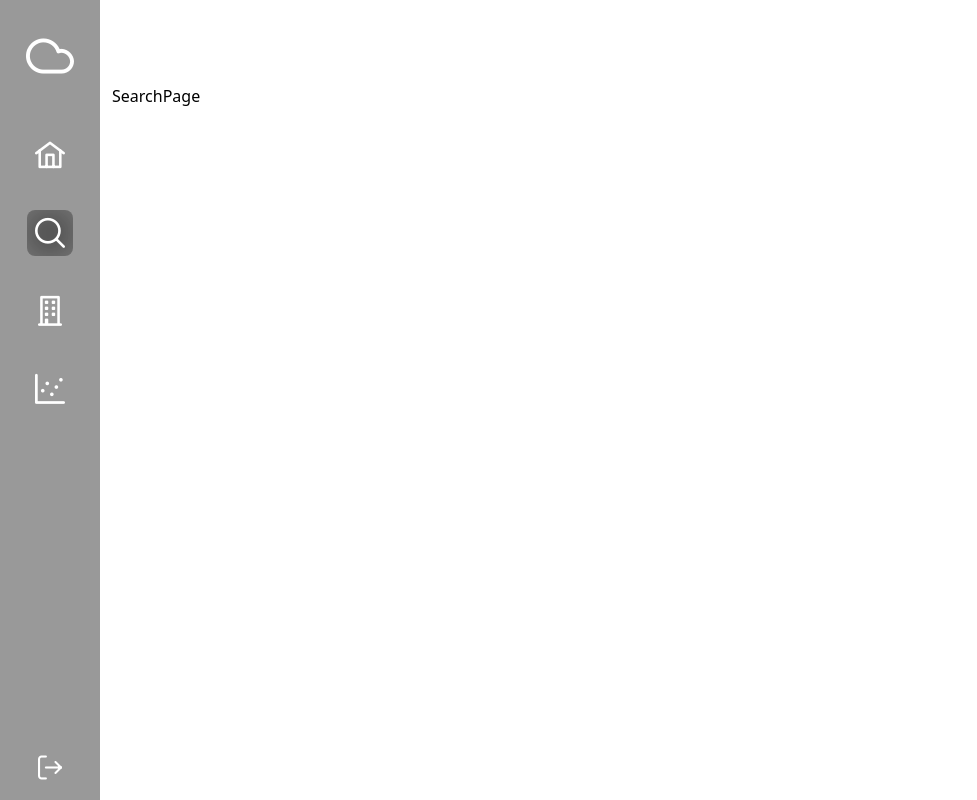
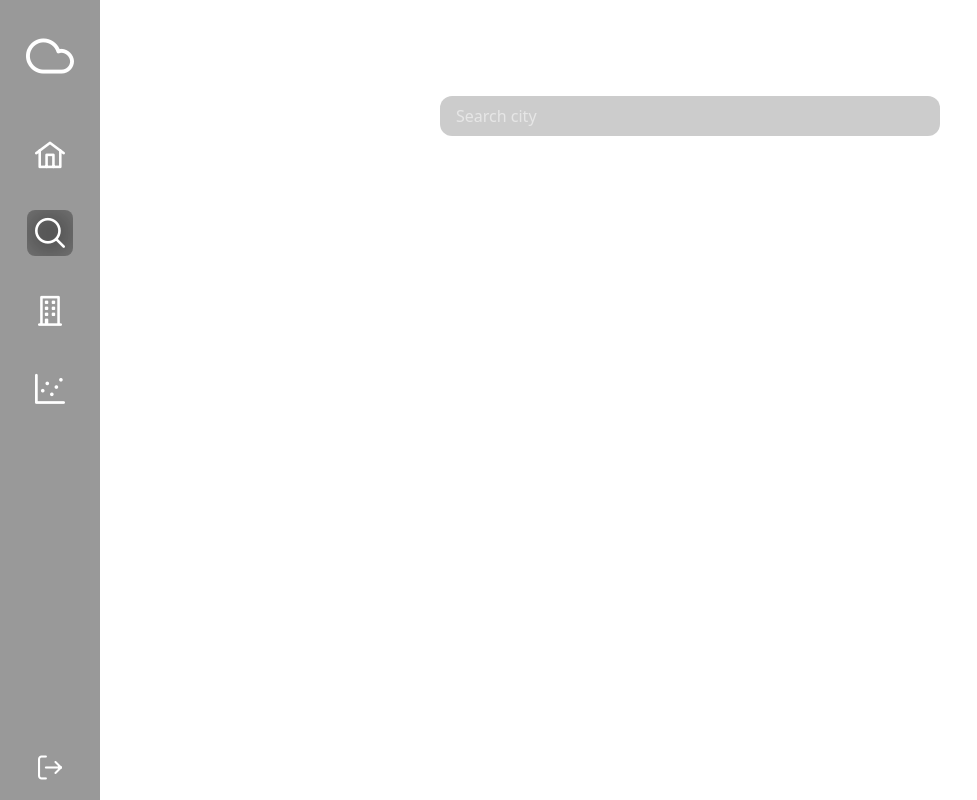
Before and after one commit to MSFauzan505/weather-app-reactjs, a React (Vite) app: page /search in a window 1280 px wide. Shown: the whole page, without its empty margins (0-977 px from the left). Built offline with nearby package versions, Linux system fonts and the light colour scheme.

Commit message:
feat: add UI search on searhPage

```diff
--- a/src/layouts/MainLayout.jsx
+++ b/src/layouts/MainLayout.jsx
@@ -1,3 +1,4 @@
+/* eslint-disable react-refresh/only-export-components */
 import React, { createContext, useState } from 'react'
 import Sidebar from '../components/Sidebar'
 import { Outlet } from 'react-router-dom'
--- a/src/pages/SearchPage.jsx
+++ b/src/pages/SearchPage.jsx
@@ -1,8 +1,18 @@
-import React from 'react'
+import React, { useState } from 'react'
+import { InputText } from 'primereact/inputtext';
+
 
 const SearchPage = () => {
+  const [value, setValue] = useState('')
   return (
-    <div>SearchPage</div>
+    <div className='flex flex-col'>
+        <InputText id='search' type='text'
+          className="sm:p-inputtext-lg m-auto bg-black/20 text-white
+          py-2 px-4 w-full sm:w-[500px] mt-3 rounded-xl backdrop-blur-2xl"
+          value={value}
+          placeholder='Search city'
+          onChange={(e) => setValue(e.target.value)} />
+    </div>
   )
 }
 
```
